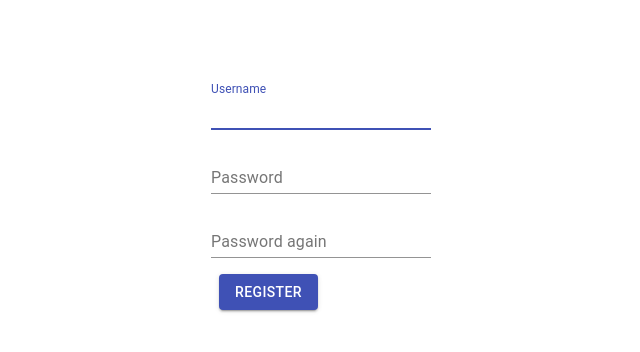
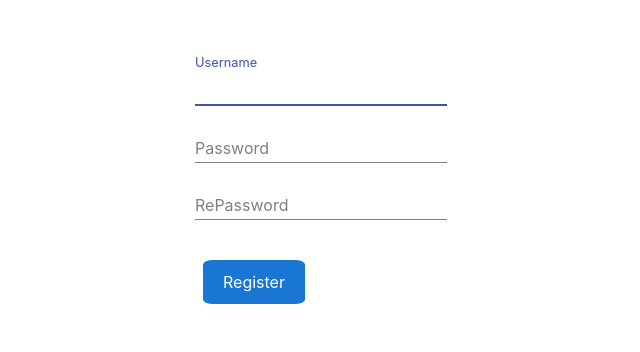
Before and after one commit to ibrahimdenizz/chat-app, a React (Create React App) app in the folder client/: page /register in a window 1280 px wide. Shown: the part 196-548 px from the top of the page, without its empty margins (319-959 px from the left). Built offline with nearby package versions, Linux system fonts and the light colour scheme.

Commit message:
Add directory for pages and refactor them
Created pages directory for page components and added common components
instead of material ui components. Also Update function definition
in end of the components. Added input component autoFocus property for
forms. Updated register component path in App.js

```diff
--- /dev/null
+++ b/client/config.js
@@ -0,0 +1,3 @@
+export default {
+    URL: process.env.NODE_ENV === "production" ? "" : "http://localhost:5000";
+};
--- a/client/src/App.js
+++ b/client/src/App.js
@@ -5,7 +5,7 @@ import "./App.css";
 import Login from "./pages/Login";
 import Chat from "./pages/Chat";
 import NotFound from "./components/NotFound";
-import Register from "./components/Register";
+import Register from "./pages/Register";
 
 const url =
   process.env.NODE_ENV === "production" ? "" : "http://localhost:5000";
--- a/client/src/components/Register.js
+++ /dev/null
@@ -1,139 +0,0 @@
-import React, { useState } from "react";
-import axios from "axios";
-import TextField from "@material-ui/core/TextField";
-import Button from "@material-ui/core/Button";
-
-let url =
-  process.env.NODE_ENV === "production"
-    ? "/api/users"
-    : "http://localhost:5000/api/users";
-
-const Register = () => {
-  const [username, setUsername] = useState("");
-  const [password, setPassword] = useState("");
-  const [rePassword, setRePassword] = useState("");
-  const [error, setError] = useState({
-    username: "",
-    password: "",
-    rePassword: "",
-    top: "",
-  });
-
-  const onSubmit = async (e) => {
-    e.preventDefault();
-    if (password !== rePassword) {
-      const errors = error;
-      errors.rePassword = "Password does not match";
-      setError(errors);
-      return;
-    }
-
-    if (password.indexOf(" ") !== -1) {
-      const errors = error;
-      errors.password = "Password cant have blank";
-      setError(errors);
-      return;
-    }
-
-    if (username.indexOf(" ") !== -1) {
-      const errors = error;
-      errors.username = "Username cant have blank";
-      setError(errors);
-      return;
-    }
-
-    try {
-      await axios.post(url, {
-        username: username,
-        password: password,
-      });
-      window.location = "/";
-    } catch (err) {
-      if (err.response.status === 400 || err.response.status === 500) {
-        const { data } = err.response;
-
-        setError({
-          username: data.path === "username" ? data.message : "",
-          password: data.path === "password" ? data.message : "",
-          top: data.path === "top" ? data.message : "",
-        });
-      }
-    }
-  };
-
-  return (
-    <div className="d-flex justify-content-center align-content-center">
-      <form onSubmit={onSubmit} className="form-group">
-        {error.top === "" ? "" : <p className=" text-danger">{error.top}</p>}
-        <div className=" my-3">
-          <TextField
-            id="standard"
-            label="Username"
-            value={username}
-            onChange={(e) => setUsername(e.target.value)}
-            error={error.username === "" ? false : true}
-            helperText={error.username === "" ? "" : error.username}
-            autoFocus
-          />
-        </div>
-        <div className="my-3">
-          <TextField
-            id="standard-password-input"
-            label="Password"
-            type="password"
-            value={password}
-            onChange={(e) => {
-              if (rePassword !== e.target.value) {
-                const errors = error;
-                errors.rePassword = "Password does not match";
-                setError(errors);
-              } else {
-                const errors = error;
-                errors.rePassword = "";
-                setError(errors);
-              }
-
-              setPassword(e.target.value);
-            }}
-            error={error.password === "" ? false : true}
-            helperText={error.password === "" ? "" : error.password}
-          />
-        </div>
-        <div className="my-3">
-          <TextField
-            id="standard-password-input"
-            label="Password again"
-            type="password"
-            value={rePassword}
-            onChange={(e) => {
-              if (password !== e.target.value) {
-                const errors = error;
-                errors.rePassword = "Password does not match";
-                setError(errors);
-              } else {
-                const errors = error;
-                errors.rePassword = "";
-                setError(errors);
-              }
-              setRePassword(e.target.value);
-            }}
-            error={error.rePassword === "" ? false : true}
-            helperText={error.rePassword === "" ? "" : error.rePassword}
-          />
-        </div>
-        <div className="my-3">
-          <Button
-            type="submit"
-            className="mx-2"
-            variant="contained"
-            color="primary"
-          >
-            Register
-          </Button>
-        </div>
-      </form>
-    </div>
-  );
-};
-
-export default Register;
--- a/client/src/components/common/Input/Input.js
+++ b/client/src/components/common/Input/Input.js
@@ -1,7 +1,15 @@
 import React from "react";
 import "./Input.css";
 
-const Input = ({ label, type, value, onChange, error, className }) => {
+const Input = ({
+  label,
+  type,
+  value,
+  onChange,
+  error,
+  className,
+  autoFocus = false,
+}) => {
   return (
     <div className={"input" + " " + className}>
       <label
@@ -16,6 +24,7 @@ const Input = ({ label, type, value, onChange, error, className }) => {
         type={type}
         onChange={onChange}
         value={value}
+        autoFocus={autoFocus}
       />
       <p className="input-error">{error}</p>
     </div>
--- a/client/src/pages/Login.js
+++ b/client/src/pages/Login.js
@@ -1,15 +1,13 @@
 import React, { useState } from "react";
 import axios from "axios";
-import TextField from "@material-ui/core/TextField";
-import Button from "@material-ui/core/Button";
 import { useHistory } from "react-router-dom";
+import Input from "../components/common/Input/Input";
+import Button from "../components/common/Button/Button";
 
-let url =
+let URL =
   process.env.NODE_ENV === "production"
     ? "/api/auth"
     : "http://localhost:5000/api/auth";
-
-console.log(url);
 
 const Login = ({ onSetUser }) => {
   const [username, setUsername] = useState("");
@@ -21,17 +19,48 @@ const Login = ({ onSetUser }) => {
   });
   const history = useHistory();
 
-  const onSubmit = async (e) => {
+  return (
+    <div className="d-flex justify-content-center align-content-center">
+      <form onSubmit={onSubmit} className="form-group">
+        {error.top === "" ? "" : <p className=" text-danger">{error.top}</p>}
+        <div className=" my-3">
+          <Input
+            label="Username"
+            type="text"
+            value={username}
+            onChange={(e) => setUsername(e.target.value)}
+            error={error.username}
+            autoFocus={true}
+          />
+        </div>
+        <div className="my-3">
+          <Input
+            label="Password"
+            type="password"
+            value={password}
+            onChange={(e) => setPassword(e.target.value)}
+            error={error.password}
+          />
+        </div>
+        <div className="d-flex">
+          <Button type="submit" color="primary">
+            Login
+          </Button>
+          <Button onClick={onRegister} color="secondary">
+            Register
+          </Button>
+        </div>
+      </form>
+    </div>
+  );
+
+  async function onSubmit(e) {
     e.preventDefault();
     try {
-      const response = await axios.post(url, { username, password });
+      const response = await axios.post(URL, { username, password });
       onSetUser(response.data.username);
     } catch (err) {
-      if (
-        err.response.status === 400 ||
-        err.response.status === 404 ||
-        err.response.status === 500
-      ) {
+      if (err?.response) {
         const { data } = err.response;
 
         setError({
@@ -41,54 +70,11 @@ const Login = ({ onSetUser }) => {
         });
       }
     }
-  };
+  }
 
-  const onRegister = () => {
+  function onRegister() {
     history.push("/register");
-  };
-
-  return (
-    <div className="d-flex justify-content-center align-content-center">
-      <form onSubmit={onSubmit} className="form-group">
-        {error.top === "" ? "" : <p className=" text-danger">{error.top}</p>}
-        <div className=" my-3">
-          <TextField
-            id="standard"
-            label="Username"
-            value={username}
-            onChange={(e) => setUsername(e.target.value)}
-            error={error.username === "" ? false : true}
-            helperText={error.username === "" ? "" : error.username}
-            autoFocus
-          />
-        </div>
-        <div className="my-3">
-          <TextField
-            id="standard-password-input"
-            label="Password"
-            type="password"
-            value={password}
-            onChange={(e) => setPassword(e.target.value)}
-            error={error.password === "" ? false : true}
-            helperText={error.password === "" ? "" : error.password}
-          />
-        </div>
-        <div className="my-3">
-          <Button type="submit" variant="contained" color="primary">
-            Login
-          </Button>
-          <Button
-            className="mx-2"
-            onClick={onRegister}
-            variant="contained"
-            color="primary"
-          >
-            Register
-          </Button>
-        </div>
-      </form>
-    </div>
-  );
+  }
 };
 
 export default Login;
--- /dev/null
+++ b/client/src/pages/Register.js
@@ -0,0 +1,133 @@
+import React, { useState } from "react";
+import axios from "axios";
+import Button from "../components/common/Button/Button";
+import Input from "../components/common/Input/Input";
+
+let url =
+  process.env.NODE_ENV === "production"
+    ? "/api/users"
+    : "http://localhost:5000/api/users";
+
+const Register = () => {
+  const [username, setUsername] = useState("");
+  const [password, setPassword] = useState("");
+  const [rePassword, setRePassword] = useState("");
+  const [error, setError] = useState({
+    username: "",
+    password: "",
+    rePassword: "",
+    top: "",
+  });
+
+  return (
+    <div className="d-flex justify-content-center align-content-center">
+      <form onSubmit={onSubmit} className="form-group">
+        {error.top === "" ? "" : <p className=" text-danger">{error.top}</p>}
+        <div className=" my-3">
+          <Input
+            label="Username"
+            type="text"
+            value={username}
+            onChange={(e) => setUsername(e.target.value)}
+            error={error.username}
+            autoFocus={true}
+          />
+        </div>
+        <div className="my-3">
+          <Input
+            label="Password"
+            type="password"
+            value={password}
+            onChange={handlePasswordChange}
+            error={error.password}
+          />
+        </div>
+        <div className="my-3">
+          <Input
+            label="RePassword"
+            type="password"
+            value={rePassword}
+            onChange={handleRePasswordChange}
+            error={error.rePassword}
+          />
+        </div>
+        <div className="my-3">
+          <Button type="submit" className="mx-2" color="primary">
+            Register
+          </Button>
+        </div>
+      </form>
+    </div>
+  );
+
+  async function onSubmit(e) {
+    e.preventDefault();
+    if (password !== rePassword) {
+      const errors = error;
+      errors.rePassword = "Password does not match";
+      setError(errors);
+      return;
+    }
+
+    if (password.indexOf(" ") !== -1) {
+      const errors = error;
+      errors.password = "Password cant have blank";
+      setError(errors);
+      return;
+    }
+
+    if (username.indexOf(" ") !== -1) {
+      const errors = error;
+      errors.username = "Username cant have blank";
+      setError(errors);
+      return;
+    }
+
+    try {
+      await axios.post(url, {
+        username: username,
+        password: password,
+      });
+      window.location = "/";
+    } catch (err) {
+      if (err.response.status === 400 || err.response.status === 500) {
+        const { data } = err.response;
+
+        setError({
+          username: data.path === "username" ? data.message : "",
+          password: data.path === "password" ? data.message : "",
+          top: data.path === "top" ? data.message : "",
+        });
+      }
+    }
+  }
+
+  function handlePasswordChange(e) {
+    if (rePassword !== e.target.value) {
+      const errors = error;
+      errors.rePassword = "Password does not match";
+      setError(errors);
+    } else {
+      const errors = error;
+      errors.rePassword = "";
+      setError(errors);
+    }
+
+    setPassword(e.target.value);
+  }
+
+  function handleRePasswordChange(e) {
+    if (password !== e.target.value) {
+      const errors = error;
+      errors.rePassword = "Password does not match";
+      setError(errors);
+    } else {
+      const errors = error;
+      errors.rePassword = "";
+      setError(errors);
+    }
+    setRePassword(e.target.value);
+  }
+};
+
+export default Register;
```
Also changed, not shown: client/src/pages/Chat.js (+50 -49 lines).
